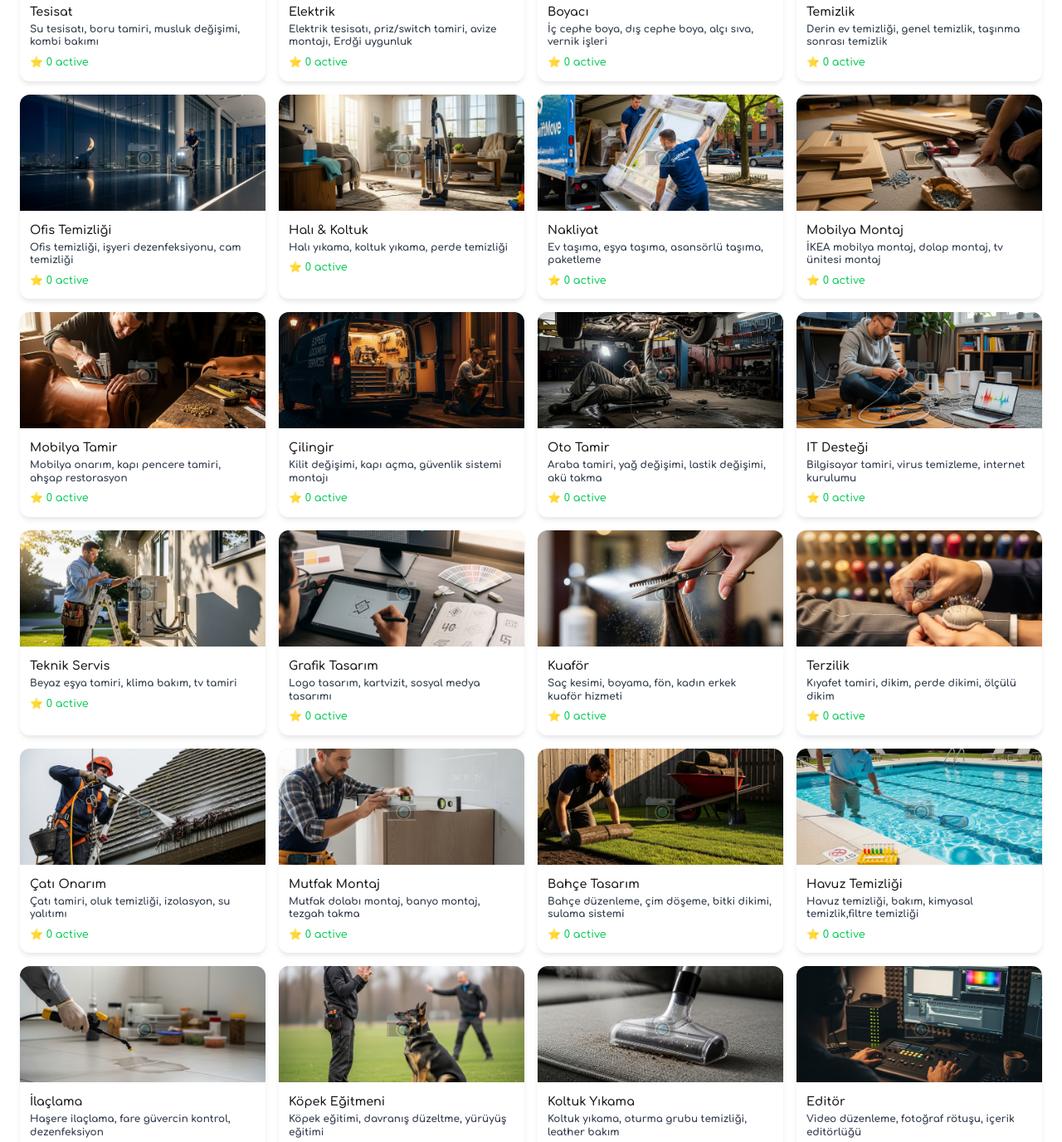
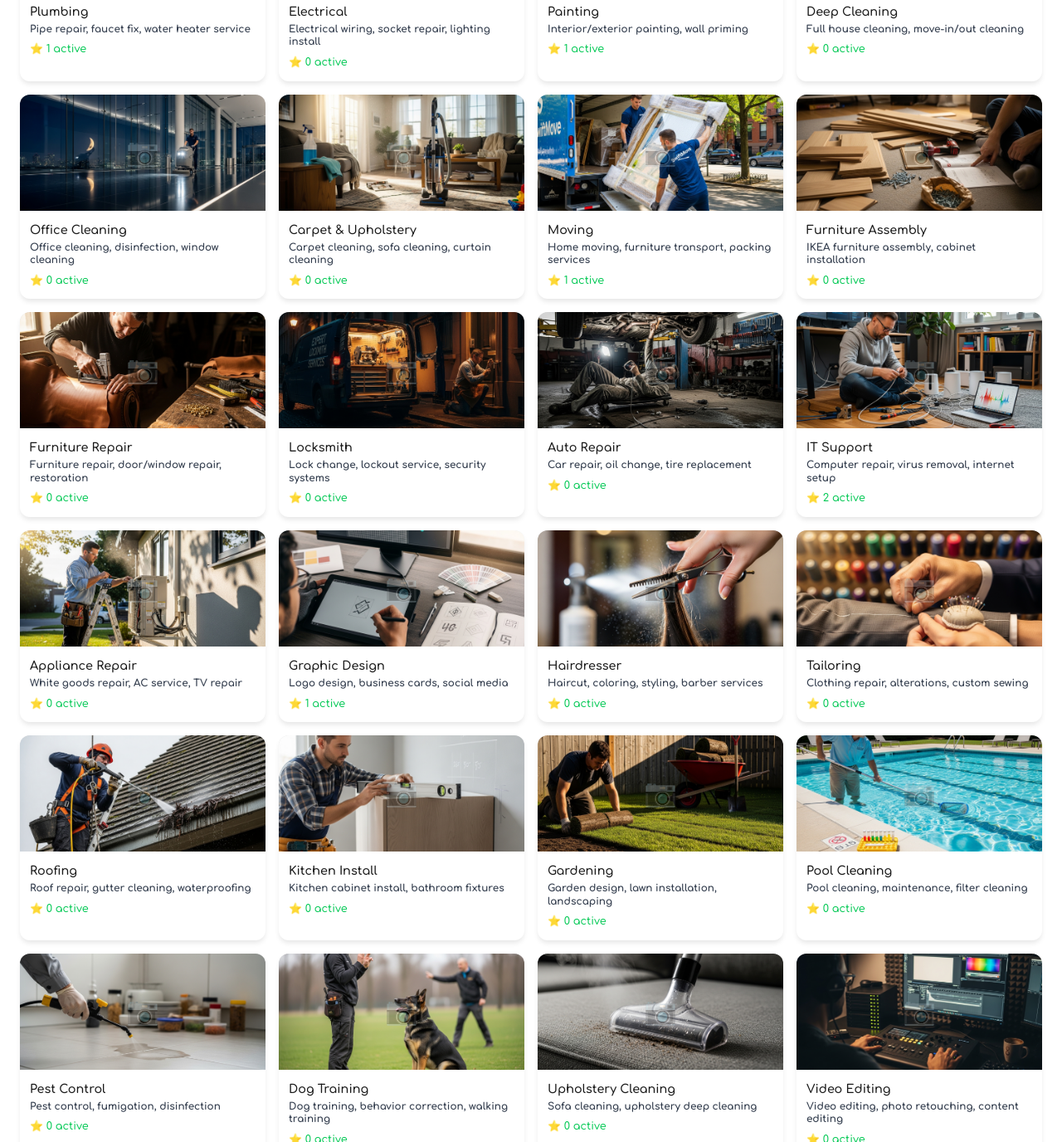
Before and after one commit to explorerstreasure1-alt/pear.com, a plain HTML site: page index.html in a window 1280 px wide. Shown: the part 1870-3246 px from the top of the page at 83% size. Drawn offline with nearby package versions, Linux system fonts and the light colour scheme.

Commit message:
Update to English - all services translated

```diff
--- a/index.html
+++ b/index.html
@@ -287,14 +287,28 @@
             <option value="">Select category</option>
             <option value="plumbing">🚰 Plumbing</option>
             <option value="electrical">⚡ Electrical</option>
-            <option value="cleaning">🧹 Cleaning</option>
             <option value="painting">🎨 Painting</option>
+            <option value="cleaning">🧹 Deep Cleaning</option>
+            <option value="office-cleaning">🏢 Office Cleaning</option>
+            <option value="carpet-cleaning">🛋️ Carpet & Upholstery</option>
             <option value="moving">📦 Moving</option>
-            <option value="repair">🔧 Repair</option>
-            <option value="equipment">🛠️ Equipment</option>
-            <option value="design">🎨 Graphic Design</option>
-            <option value="software">💻 Software</option>
-            <option value="it">🖥️ IT Support</option>
+            <option value="furniture-assembly">🪑 Furniture Assembly</option>
+            <option value="furniture-repair">🔨 Furniture Repair</option>
+            <option value="locksmith">🔐 Locksmith</option>
+            <option value="auto-repair">🚗 Auto Repair</option>
+            <option value="it-support">💻 IT Support</option>
+            <option value="appliance">📺 Appliance Repair</option>
+            <option value="graphic-design">🎨 Graphic Design</option>
+            <option value="hairdressing">💇 Hairdresser</option>
+            <option value="tailoring">🧵 Tailoring</option>
+            <option value="roofing">🏠 Roofing</option>
+            <option value="kitchen-install">🍳 Kitchen Install</option>
+            <option value="gardening">🌳 Gardening</option>
+            <option value="pool-cleaning">🏊 Pool Cleaning</option>
+            <option value="pest-control">🦟 Pest Control</option>
+            <option value="dog-training">🐕 Dog Training</option>
+            <option value="upholstery">🛋️ Upholstery Cleaning</option>
+            <option value="video-editing">🎬 Video Editing</option>
           </select>
         </div>
         <div class="form-group">
--- a/js/app.js
+++ b/js/app.js
@@ -13,10 +13,10 @@ const state = {
 
 // Sample Providers with Ratings
 const sampleProviders = [
-  { id: 'p1', name: 'Ahmet Usta', phone: '+90 532 123 4567', category: 'tesisat', country: 'TR', rating: 4.8, reviewCount: 12 },
-  { id: 'p2', name: 'Mehmet Elektrikçi', phone: '+90 532 234 5678', category: 'elektrik', country: 'TR', rating: 4.5, reviewCount: 8 },
-  { id: 'p3', name: 'Sarah Cleaner', phone: '+49 171 234 5678', category: 'temizlik', country: 'DE', rating: 5.0, reviewCount: 15 },
-  { id: 'p4', name: 'John Painter', phone: '+1 555 123 4567', category: 'boyaci', country: 'US', rating: 4.2, reviewCount: 6 }
+  { id: 'p1', name: 'Ahmet the Plumber', phone: '+90 532 123 4567', category: 'plumbing', country: 'TR', rating: 4.8, reviewCount: 12 },
+  { id: 'p2', name: 'Mike Electrician', phone: '+90 532 234 5678', category: 'electrical', country: 'TR', rating: 4.5, reviewCount: 8 },
+  { id: 'p3', name: 'Sarah Cleaning Pro', phone: '+49 171 234 5678', category: 'cleaning', country: 'DE', rating: 5.0, reviewCount: 15 },
+  { id: 'p4', name: 'John the Painter', phone: '+1 555 123 4567', category: 'painting', country: 'US', rating: 4.2, reviewCount: 6 }
 ];
 
 // Translations
@@ -58,32 +58,32 @@ const t = (key) => {
   return val || key;
 };
 
-// Categories - using user's images
+// Categories - English
 const categories = [
-  { id: 'tesisat', name: 'Tesisat', desc: 'Su tesisatı, boru tamiri, musluk değişimi, kombi bakımı', img: 'images/tesisat.jpg' },
-  { id: 'elektrik', name: 'Elektrik', desc: 'Elektrik tesisatı, priz/switch tamiri, avize montajı, Erdği uygunluk', img: 'images/elektirik.jpg' },
-  { id: 'boyaci', name: 'Boyacı', desc: 'İç cephe boya, dış cephe boya, alçı sıva, vernik işleri', img: 'images/boyacı.jpg' },
-  { id: 'temizlik', name: 'Temizlik', desc: 'Derin ev temizliği, genel temizlik, taşınma sonrası temizlik', img: 'images/Derin Ev Temizliği.jpg' },
-  { id: 'ofis-temizlik', name: 'Ofis Temizliği', desc: 'Ofis temizliği, işyeri dezenfeksiyonu, cam temizliği', img: 'images/Ofis Temizliği.jpg' },
-  { id: 'hali-koltuk', name: 'Halı & Koltuk', desc: 'Halı yıkama, koltuk yıkama, perde temizliği', img: 'images/Temizlik halı koltuk.jpg' },
-  { id: 'nakliyat', name: 'Nakliyat', desc: 'Ev taşıma, eşya taşıma, asansörlü taşıma, paketleme', img: 'images/nakliyat.jpg' },
-  { id: 'mobilya-montaj', name: 'Mobilya Montaj', desc: 'İKEA mobilya montaj, dolap montaj, tv ünitesi montaj', img: 'images/mobilya montajı.jpg' },
-  { id: 'mobilya-tamir', name: 'Mobilya Tamir', desc: 'Mobilya onarım, kapı pencere tamiri, ahşap restorasyon', img: 'images/mobilya tamir.jpg' },
-  { id: 'cilingir', name: 'Çilingir', desc: 'Kilit değişimi, kapı açma, güvenlik sistemi montajı', img: 'images/çilingir.jpg' },
-  { id: 'oto-tamir', name: 'Oto Tamir', desc: 'Araba tamiri, yağ değişimi, lastik değişimi, akü takma', img: 'images/oto tamirc.jpg' },
-  { id: 'it-destek', name: 'IT Desteği', desc: 'Bilgisayar tamiri, virus temizleme, internet kurulumu', img: 'images/Yerinde IT Desteği.jpg' },
-  { id: 'teknik-servis', name: 'Teknik Servis', desc: 'Beyaz eşya tamiri, klima bakım, tv tamiri', img: 'images/teknik servis.jpg' },
-  { id: 'grafik-tasarim', name: 'Grafik Tasarım', desc: 'Logo tasarım, kartvizit, sosyal medya tasarımı', img: 'images/grafik tasarımcı.jpg' },
-  { id: 'kuafor', name: 'Kuaför', desc: 'Saç kesimi, boyama, fön, kadın erkek kuaför hizmeti', img: 'images/Profesyonel Kuaför.jpg' },
-  { id: 'terzilik', name: 'Terzilik', desc: 'Kıyafet tamiri, dikim, perde dikimi, ölçülü dikim', img: 'images/Terzilik.jpg' },
-  { id: 'baca-tamir', name: 'Çatı Onarım', desc: 'Çatı tamiri, oluk temizliği, izolasyon, su yalıtımı', img: 'images/Çatı ve Oluk Onarımı.jpg' },
-  { id: 'mutfak-montaj', name: 'Mutfak Montaj', desc: 'Mutfak dolabı montaj, banyo montaj, tezgah takma', img: 'images/MutfakBanyo Montajı.jpg' },
-  { id: 'bagi-tasarim', name: 'Bahçe Tasarım', desc: 'Bahçe düzenleme, çim döşeme, bitki dikimi, sulama sistemi', img: 'images/Bahçe Tasarımı.jpg' },
-  { id: 'havuz-temizlik', name: 'Havuz Temizliği', desc: 'Havuz temizliği, bakım, kimyasal temizlik,filtre temizliği', img: 'images/Havuz Temizliği.jpg' },
-  { id: 'ilaclama', name: 'İlaçlama', desc: 'Haşere ilaçlama, fare güvercin kontrol, dezenfeksiyon', img: 'images/ilaçlama.jpg' },
-  { id: 'kopek-egitmen', name: 'Köpek Eğitmeni', desc: 'Köpek eğitimi, davranış düzeltme, yürüyüş eğitimi', img: 'images/köpek eğitmeni.jpg' },
-  { id: 'koltuk-yikama', name: 'Koltuk Yıkama', desc: 'Koltuk yıkama, oturma grubu temizliği, leather bakım', img: 'images/koltuk yıkama.jpg' },
-  { id: 'editor', name: 'Editör', desc: 'Video düzenleme, fotoğraf rötuşu, içerik editörlüğü', img: 'images/editör.jpg' }
+  { id: 'plumbing', name: 'Plumbing', desc: 'Pipe repair, faucet fix, water heater service', img: 'images/tesisat.jpg' },
+  { id: 'electrical', name: 'Electrical', desc: 'Electrical wiring, socket repair, lighting install', img: 'images/elektirik.jpg' },
+  { id: 'painting', name: 'Painting', desc: 'Interior/exterior painting, wall priming', img: 'images/boyacı.jpg' },
+  { id: 'cleaning', name: 'Deep Cleaning', desc: 'Full house cleaning, move-in/out cleaning', img: 'images/Derin Ev Temizliği.jpg' },
+  { id: 'office-cleaning', name: 'Office Cleaning', desc: 'Office cleaning, disinfection, window cleaning', img: 'images/Ofis Temizliği.jpg' },
+  { id: 'carpet-cleaning', name: 'Carpet & Upholstery', desc: 'Carpet cleaning, sofa cleaning, curtain cleaning', img: 'images/Temizlik halı koltuk.jpg' },
+  { id: 'moving', name: 'Moving', desc: 'Home moving, furniture transport, packing services', img: 'images/nakliyat.jpg' },
+  { id: 'furniture-assembly', name: 'Furniture Assembly', desc: 'IKEA furniture assembly, cabinet installation', img: 'images/mobilya montajı.jpg' },
+  { id: 'furniture-repair', name: 'Furniture Repair', desc: 'Furniture repair, door/window repair, restoration', img: 'images/mobilya tamir.jpg' },
+  { id: 'locksmith', name: 'Locksmith', desc: 'Lock change, lockout service, security systems', img: 'images/çilingir.jpg' },
+  { id: 'auto-repair', name: 'Auto Repair', desc: 'Car repair, oil change, tire replacement', img: 'images/oto tamirc.jpg' },
+  { id: 'it-support', name: 'IT Support', desc: 'Computer repair, virus removal, internet setup', img: 'images/Yerinde IT Desteği.jpg' },
+  { id: 'appliance', name: 'Appliance Repair', desc: 'White goods repair, AC service, TV repair', img: 'images/teknik servis.jpg' },
+  { id: 'graphic-design', name: 'Graphic Design', desc: 'Logo design, business cards, social media', img: 'images/grafik tasarımcı.jpg' },
+  { id: 'hairdressing', name: 'Hairdresser', desc: 'Haircut, coloring, styling, barber services', img: 'images/Profesyonel Kuaför.jpg' },
+  { id: 'tailoring', name: 'Tailoring', desc: 'Clothing repair, alterations, custom sewing', img: 'images/Terzilik.jpg' },
+  { id: 'roofing', name: 'Roofing', desc: 'Roof repair, gutter cleaning, waterproofing', img: 'images/Çatı ve Oluk Onarımı.jpg' },
+  { id: 'kitchen-install', name: 'Kitchen Install', desc: 'Kitchen cabinet install, bathroom fixtures', img: 'images/MutfakBanyo Montajı.jpg' },
+  { id: 'gardening', name: 'Gardening', desc: 'Garden design, lawn installation, landscaping', img: 'images/Bahçe Tasarımı.jpg' },
+  { id: 'pool-cleaning', name: 'Pool Cleaning', desc: 'Pool cleaning, maintenance, filter cleaning', img: 'images/Havuz Temizliği.jpg' },
+  { id: 'pest-control', name: 'Pest Control', desc: 'Pest control, fumigation, disinfection', img: 'images/ilaçlama.jpg' },
+  { id: 'dog-training', name: 'Dog Training', desc: 'Dog training, behavior correction, walking training', img: 'images/köpek eğitmeni.jpg' },
+  { id: 'upholstery', name: 'Upholstery Cleaning', desc: 'Sofa cleaning, upholstery deep cleaning', img: 'images/koltuk yıkama.jpg' },
+  { id: 'video-editing', name: 'Video Editing', desc: 'Video editing, photo retouching, content editing', img: 'images/editör.jpg' }
 ];
 
 // Banner Image
@@ -91,11 +91,11 @@ const bannerImg = 'images/banner.jpg';
 
 // Sample Jobs
 const sampleJobs = [
-  { id: '1', title: 'Kitchen faucet leaking', description: 'Need plumber ASAP', category: 'plumbing', address: 'Istanbul, Kadıköy', phone: '+90 532 123 4567', country: 'TR', status: 'Open', createdAt: new Date().toISOString() },
+  { id: '1', title: 'Kitchen faucet leaking', description: 'Need plumber ASAP', category: 'plumbing', address: 'Istanbul, Kadikoy', phone: '+90 532 123 4567', country: 'TR', status: 'Open', createdAt: new Date().toISOString() },
   { id: '2', title: 'Living room painting', description: '40m2, white color', category: 'painting', address: 'Berlin, Mitte', phone: '+49 171 234 5678', country: 'DE', status: 'Open', createdAt: new Date().toISOString() },
-  { id: '3', title: 'Logo design needed', description: 'Modern logo for tech startup', category: 'design', address: 'Remote', phone: '+1 555 123 4567', country: 'US', status: 'Open', createdAt: new Date().toISOString() },
-  { id: '4', title: 'Website down', description: 'WordPress site not loading', category: 'software', address: 'London', phone: '+44 7700 900123', country: 'GB', status: 'Open', createdAt: new Date().toISOString() },
-  { id: '5', title: 'Computer slow', description: 'Windows optimization needed', category: 'it', address: 'İzmir, Bornova', phone: '+90 532 567 8901', country: 'TR', status: 'Open', createdAt: new Date().toISOString() },
+  { id: '3', title: 'Logo design needed', description: 'Modern logo for tech startup', category: 'graphic-design', address: 'Remote', phone: '+1 555 123 4567', country: 'US', status: 'Open', createdAt: new Date().toISOString() },
+  { id: '4', title: 'Website down', description: 'WordPress site not loading', category: 'it-support', address: 'London', phone: '+44 7700 900123', country: 'GB', status: 'Open', createdAt: new Date().toISOString() },
+  { id: '5', title: 'Computer slow', description: 'Windows optimization needed', category: 'it-support', address: 'Izmir, Bornova', phone: '+90 532 567 8901', country: 'TR', status: 'Open', createdAt: new Date().toISOString() },
   { id: '6', title: 'Move furniture', description: '2 bedroom apartment move', category: 'moving', address: 'Paris, 15e', phone: '+33 6 12 34 56 78', country: 'FR', status: 'Open', createdAt: new Date().toISOString() }
 ];
 
```
